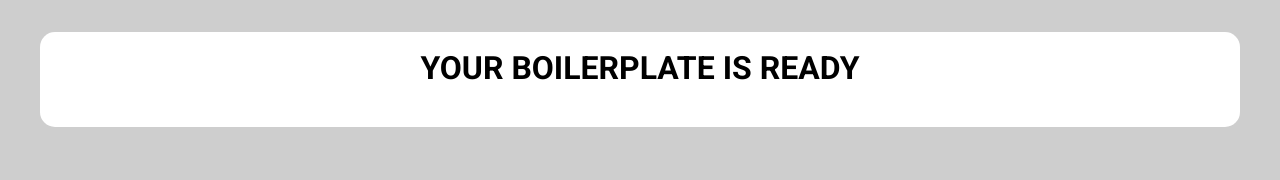
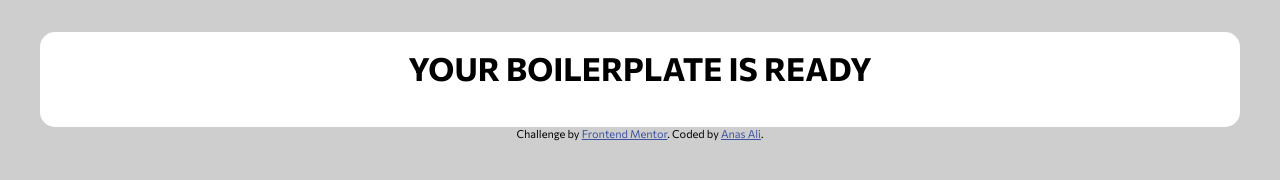
Before and after one commit to anas-cd/crowdfunding-product-page, a website: page index.html in a window 1280 px wide. Drawn offline with Linux system fonts and the light colour scheme.

Commit message:
ready state

```diff
--- a/app/scss/_colors.scss
+++ b/app/scss/_colors.scss
@@ -1,4 +1,14 @@
 $white: #ffffff;
-$black: #000000;
-$dkGray: #303030;
 $ltGray: #cecece;
+
+// -- project colors :
+
+// *primary colors :
+
+$moderate_cyan: hsl(176, 50%, 47%);
+$dark_cyan: hsl(176, 72%, 28%);
+
+// *nat colors :
+
+$black: hsl(0, 0%, 0%);
+$dk_gray: hsl(0, 0%, 48%);
--- a/app/scss/_typography.scss
+++ b/app/scss/_typography.scss
@@ -6,3 +6,8 @@ h1 {
     text-transform: uppercase;
     color: $black;
 }
+
+body {
+    font-size: 1rem;
+    font-family: 'Commissioner', sans-serif;
+}
--- a/index.html
+++ b/index.html
@@ -9,13 +9,27 @@
         <meta name="theme-color" content="#1843c1" />
         <meta name="apple-mobile-web-app-status-bar-style" content="#1843c1">
 
-        <title></title>
+        <link rel="icon" type="image/png" sizes="32x32" href="images/favicon-32x32.png">
+
+        <title>Frontend Mentor | Crowdfunding product page</title>
 
         <!-- Google Fonts -->
-        <link href="https://fonts.googleapis.com/css?family=Roboto:400,700" rel="stylesheet">
+        <link rel="preconnect" href="https://fonts.googleapis.com">
+        <link rel="preconnect" href="https://fonts.gstatic.com" crossorigin>
+        <link href="https://fonts.googleapis.com/css2?family=Commissioner:wght@400;500;700&display=swap" rel="stylesheet">
 
         <!-- CSS File -->
         <link rel="stylesheet" href="app/dist/style.css">
+        <style>
+            .attribution {
+                font-size: 11px;
+                text-align: center;
+
+            }
+            .attribution a {
+                color: hsl(228, 45%, 44%);
+            }
+          </style>
     </head>
     <body>
 
@@ -24,7 +38,10 @@
             <h1>your boilerplate is ready</h1>
 
         </main>
-
+        <div class="attribution">
+            Challenge by <a href="https://www.frontendmentor.io?ref=challenge" target="_blank">Frontend Mentor</a>.
+            Coded by <a href="https://twitter.com/AnasCd">Anas Ali</a>.
+        </div>
         <!-- JavaScript File -->
         <script src="app/dist/all.js"></script>
     </body>
```
Also changed, not shown: app/dist/style.css, images/favicon-32x32.png (added), images/icon-bookmark.svg (added), images/icon-check.svg (added), images/icon-close-menu.svg (added), images/icon-close-modal.svg (added), images/icon-hamburger.svg (added), images/image-hero-desktop.jpg (added), images/image-hero-mobile.jpg (added), images/logo-mastercraft.svg (added), images/logo.svg (added), 1 other file.
